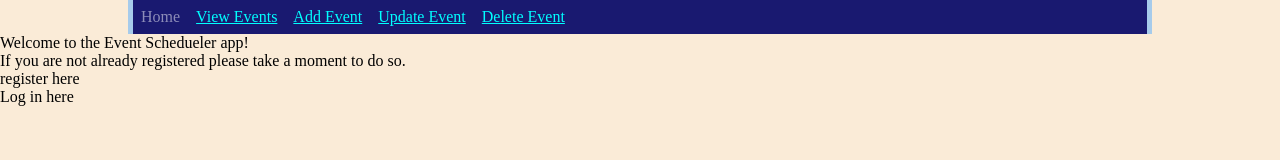
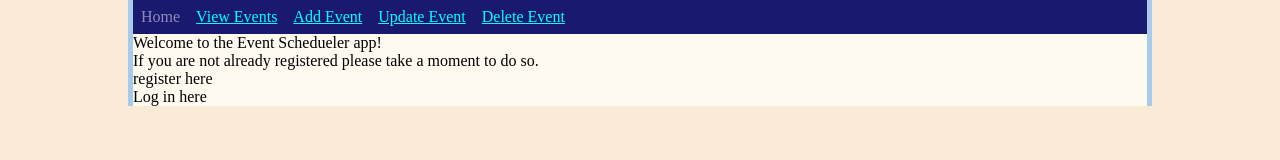
Before and after one commit to zrobker/CSE341-Final, a website: page frontend/index.html in a window 1280 px wide. Drawn offline with Linux system fonts and the light colour scheme.

Commit message:
added main to body of doc

```diff
--- a/frontend/index.html
+++ b/frontend/index.html
@@ -10,6 +10,7 @@
     <nav id="nav_head">
         <script src="scripts/nav.js" ></script>
     </nav>
+    <main>
     <div>
         Welcome to the Event Schedueler app!
     </div>
@@ -18,4 +19,5 @@
         <p>register here</p>
         <p>Log in here</p>
     </div>
+</main>
 </body>
```
Also changed, not shown: frontend/add.html (+3 -0 lines), frontend/delete.html (+3 -0 lines), frontend/update.html (+3 -0 lines), frontend/view.html (+3 -0 lines).
